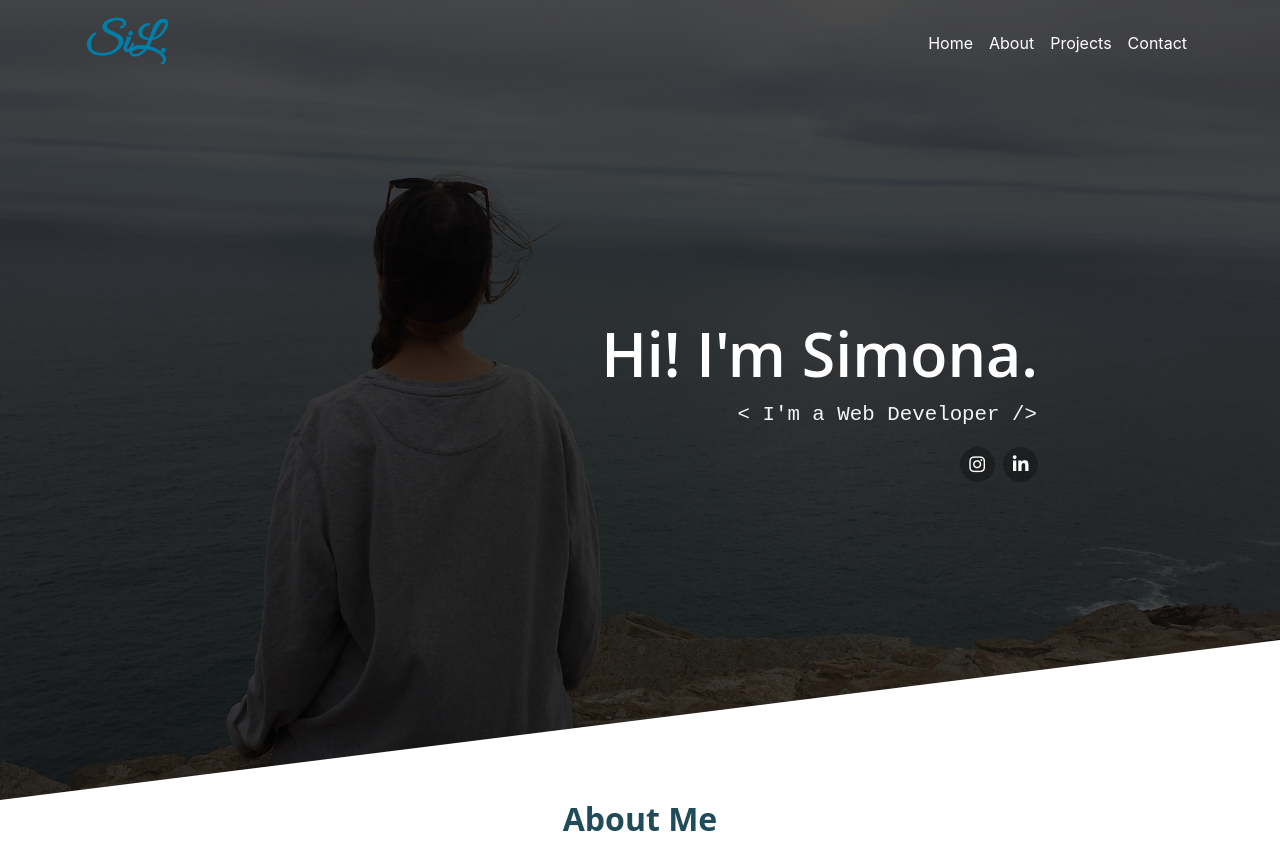
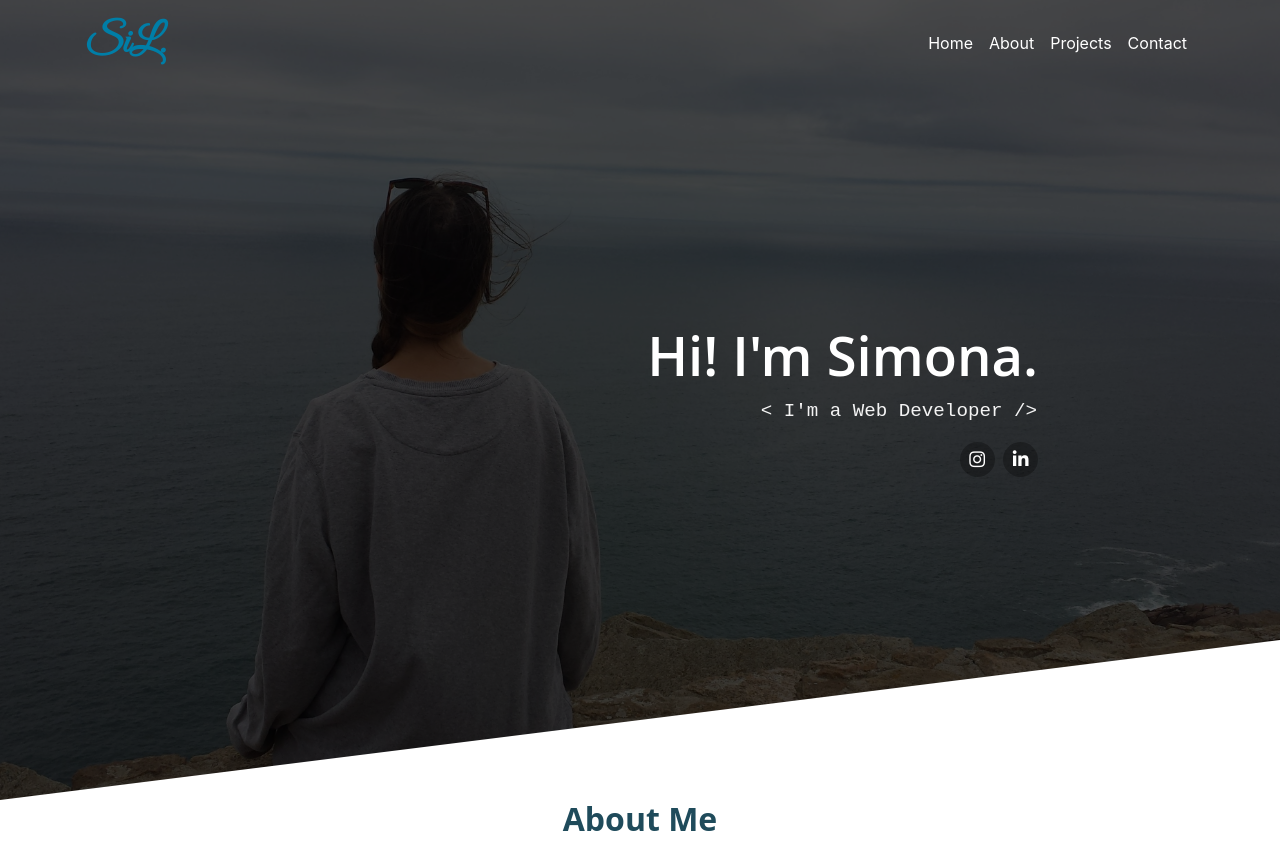
Before and after one commit to LSimonaL/myportfolio, a plain HTML site: page index.html in a window 1280 px wide. Shown: the top 841 px of the page. Drawn offline with nearby package versions, Linux system fonts and the light colour scheme.

Commit message:
Add files via upload

```diff
--- a/index.html
+++ b/index.html
@@ -50,7 +50,7 @@
         <div class="container h-100">
             <div class="row h-100 align-items-center">
                 <div class="col-md-10 col-lg-10 col-s-12 col-xs-12 text-right ml-5">
-                    <h1 class="col-12">Hi! I'm Simona.</h1>
+                    <h1 class="col-12 title">Hi! I'm Simona.</h1>
                     <div id="typedtext" class="col-12 pl-0 sub-title-landing txt-rotate" ></div>
                     <!-- <i class="fas fa-chevron-down fa-3x text-center"></i>-->
                     <div class="col-12 mt-3 social-media-landing">
--- a/style.css
+++ b/style.css
@@ -107,9 +107,13 @@ p {
     border-style: solid;
 }
 
+.title {
+  font-size: 3.4em;
+}
+
 .sub-title-landing {
   font-family: 'Roboto Mono', monospace;
-  font-size: 1.3em;
+  font-size: 1.2em;
   font-weight: 200;
   color: #f4f4f4;
   /* color: #FCA311; */
```
